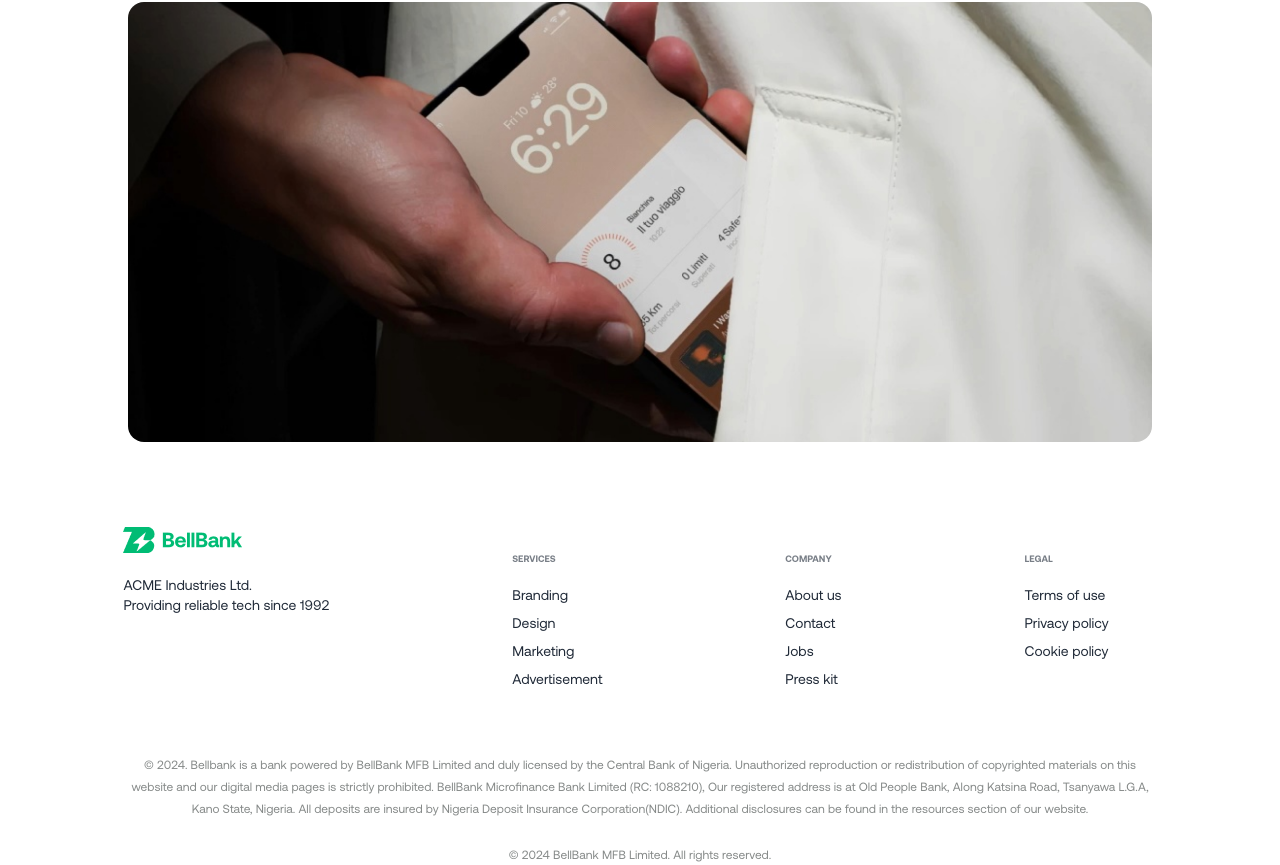
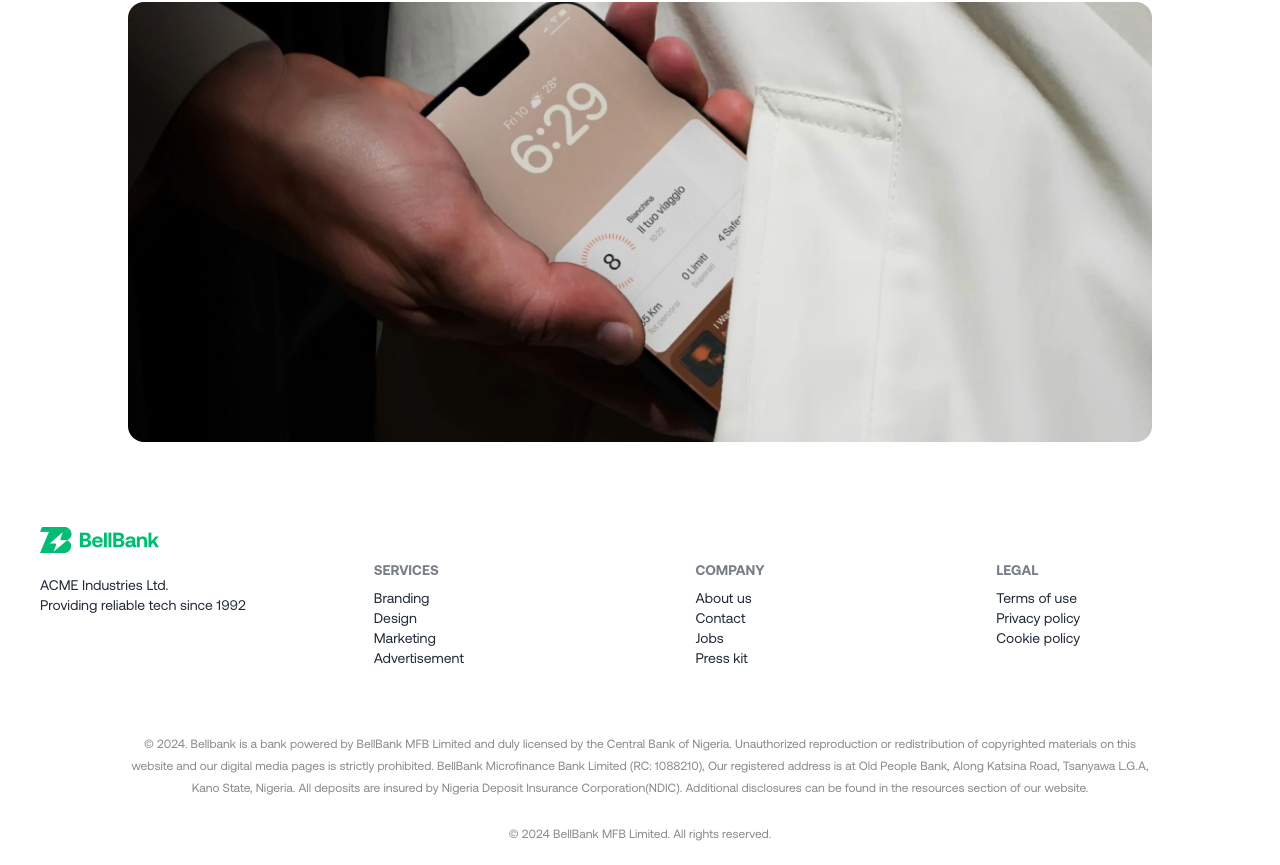
Before and after one commit to horlas08/BellBank, a React (Vite) app: page / in a window 1280 px wide. Shown: the part 6034-6899 px from the top of the page. After the commit the page ends 6878 px from the top, so only its background shows below. Built offline with nearby package versions, Linux system fonts and the light colour scheme.

Commit message:
responsive continue about

```diff
--- a/src/components/Footer.tsx
+++ b/src/components/Footer.tsx
@@ -21,12 +21,12 @@ const Footer: FunctionComponent<FrameComponentType> = ({propTop}) => {
                      alt=""
                      src="/image-761@2x.png"
                 />
-                <b className="max-w-[420px] z-10 relative leading-[60px] inline-block  shrink-0">
+                <b className="max-w-[420px] z-10 relative leading-[60px] ">
                     Get an account that suits you.
                 </b>
             </div>
 
-            <div className="footer sm:auto-rows-auto w-[90%] flex flex-col md:flex-row  p-10 place-content-around text-base-content">
+            <div className="footer sm:auto-rows-auto w-[90%] !flex flex-col sm:flex-row  p-10 place-content-around text-base-content">
                 <aside className="">
                     <img
                         className=""
@@ -35,26 +35,28 @@ const Footer: FunctionComponent<FrameComponentType> = ({propTop}) => {
                     />
                     <p>ACME Industries Ltd.<br/>Providing reliable tech since 1992</p>
                 </aside>
-                <nav className="">
-                    <h6 className="footer-title">Services</h6>
+                <div className="flex flex-1 flex-col sm:flex-row w-full md:auto place-content-around">
+                    <nav className="flex flex-col">
+                        <h6 className="footer-title text-xl sm:text-inherit">Services</h6>
                         <a className="link link-hover">Branding</a>
                         <a className="link link-hover">Design</a>
                         <a className="link link-hover">Marketing</a>
                         <a className="link link-hover">Advertisement</a>
                     </nav>
-                <nav className="">
-                    <h6 className="footer-title">Company</h6>
+                    <nav className="flex flex-col">
+                        <h6 className="footer-title text-xl sm:text-inherit">Company</h6>
                         <a className="link link-hover">About us</a>
                         <a className="link link-hover">Contact</a>
                         <a className="link link-hover">Jobs</a>
                         <a className="link link-hover">Press kit</a>
                     </nav>
-                <nav className="">
-                    <h6 className="footer-title">Legal</h6>
+                    <nav className="flex flex-col">
+                        <h6 className="footer-title text-xl sm:text-inherit">Legal</h6>
                         <a className="link link-hover">Terms of use</a>
                         <a className="link link-hover">Privacy policy</a>
                         <a className="link link-hover">Cookie policy</a>
                     </nav>
+                </div>
             </div>
             <div className="w-[80%] mx-auto text-center leading-[22px] text-gray-100">
                 <p className={'my-6'}>
--- a/src/pages/AboutUs.tsx
+++ b/src/pages/AboutUs.tsx
@@ -122,8 +122,8 @@ const AboutUs: FunctionComponent = () => {
                 </div>
 
             </div>
-            <div className="my-[70px] w-[90%] ml-auto overflow-hidden gap-[54px] flex ">
-                <div className="text-left rounded-lg max-w-[400px]  box-border text-base text-floralwhite">
+            <div className="my-[70px] w-full lg:w-[90%] lg:ml-auto overflow-hidden gap-[54px] flex flex-col lg:flex-row ">
+                <div className="text-center lg:text-left rounded-lg w-[70%] mx-auto lg:mx-0 lg:max-w-[400px]  box-border text-base text-floralwhite">
                     <div className={''}>
                         <div className="relative text-mediumseagreen uppercase font-medium">
                             Built for growth
@@ -140,10 +140,9 @@ const AboutUs: FunctionComponent = () => {
                     <AppBtn text={'See all open positions'}/>
                 </div>
 
-                <div className=" w-full ">
+                <div className="w-full ">
                     <img className="h-[500px] float-end w-full object-cover" alt="" src="/rectangle-34624375@2x.png"/>
                 </div>
-
 
             </div>
 
--- a/tailwind.config.js
+++ b/tailwind.config.js
@@ -86,12 +86,12 @@ module.exports = {
       "41xl": "60px",
       inherit: "inherit",
     },
-  },
     screens: {
+      'xs': '340px',
       'sm': '640px',
 
 
-    'md': '768px',
+      'md': '968px',
 
 
       'lg': '1024px',
@@ -102,6 +102,8 @@ module.exports = {
       '2xl': '1536px',
       // => @media (min-width: 1536px) { ... }
     },
+  },
+
   corePlugins: {
     preflight: false,
   },
```
Lines whose indentation alone changed are shown as unchanged.
